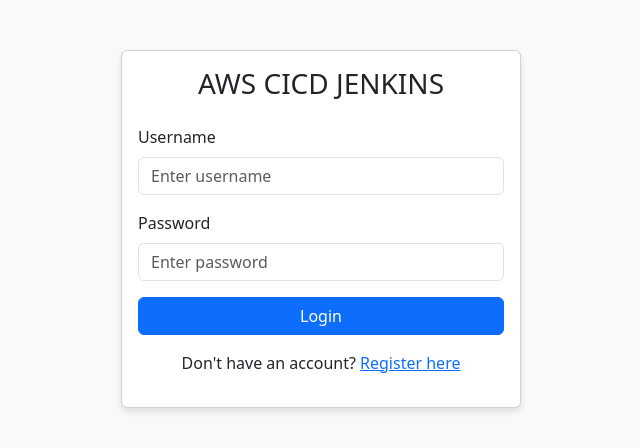
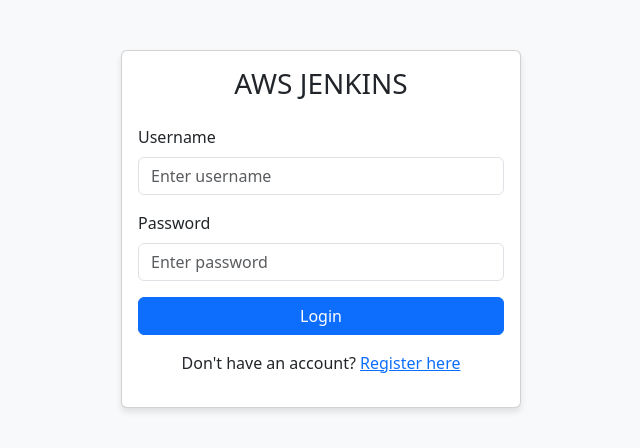
Before and after one commit to BhairavSinh-11/flask-sql-docker, a Flask app: page /login in a window 1280 px wide. Shown: the top 448 px of the page, without its empty margins (319-959 px from the left). Run offline with Flask 3, Linux system fonts and the light colour scheme; some libraries are stand-ins or nearby versions.

Commit message:
testing auto deploy

```diff
--- a/templates/login.html
+++ b/templates/login.html
@@ -6,7 +6,7 @@
 <div class="auth-container">
     <div class="card">
         <div class="card-body">
-            <h3 class="card-title text-center mb-4">AWS CICD JENKINS</h3>
+            <h3 class="card-title text-center mb-4">AWS JENKINS</h3>
 
             {% with messages = get_flashed_messages(with_categories=true) %}
                 {% if messages %}
```
